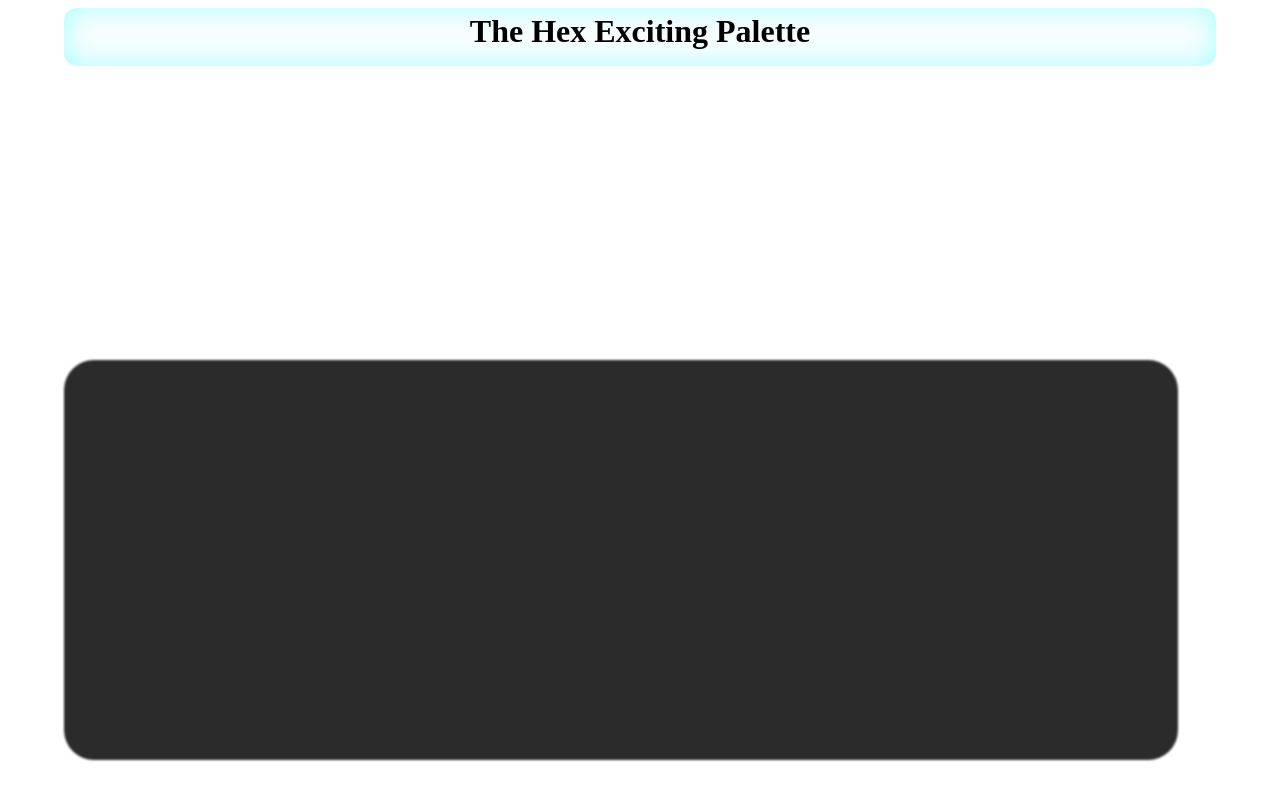
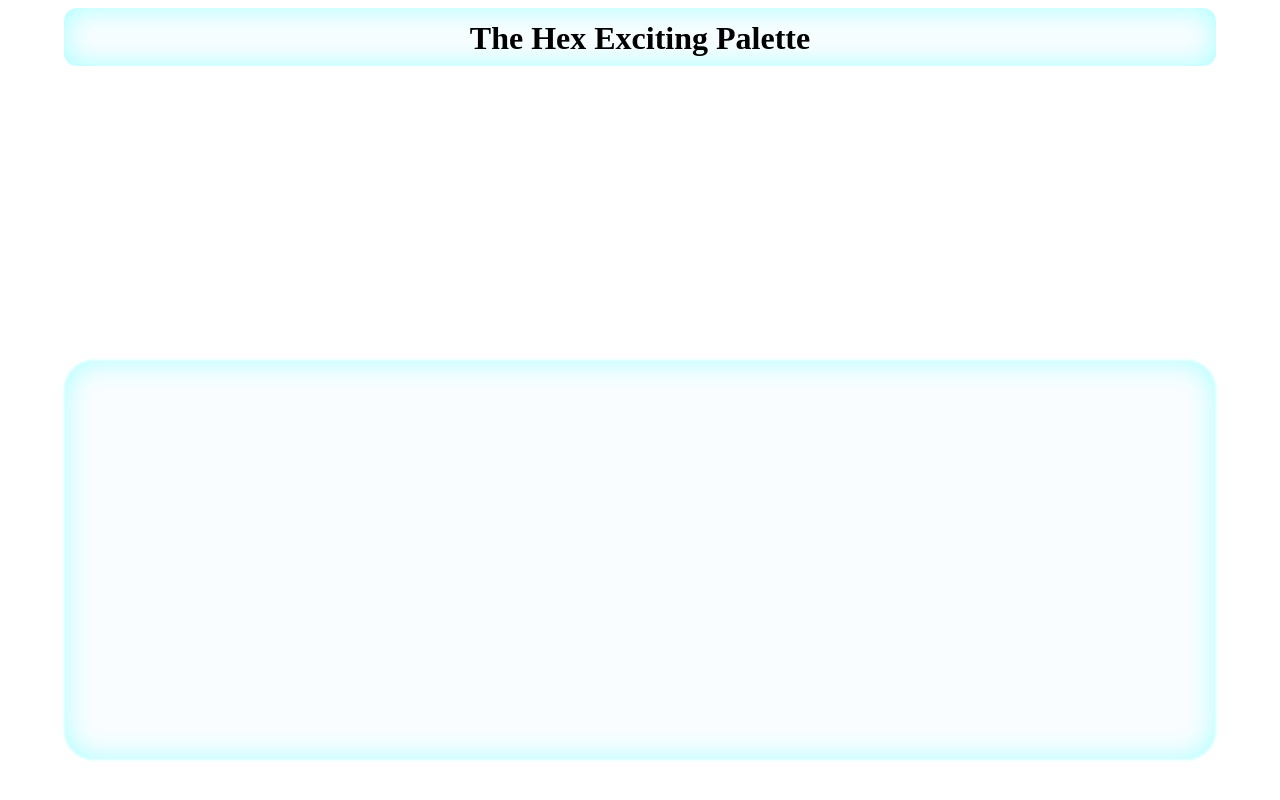
Before and after one commit to thisispavlova/Hexes, a plain HTML site: page main.html in a window 1280 px wide. Drawn offline with nearby package versions, Linux system fonts and the light colour scheme.

Commit message:
Fixed hex container alignment

```diff
--- a/SimpleHexGrid.css
+++ b/SimpleHexGrid.css
@@ -36,10 +36,11 @@ html {
   }
 
   .BlackBlock {
-   background-color: black;
    filter: blur(1px) ;
-   opacity: 0.83;
-   width: 87%;
+   background-color: aliceblue;
+   opacity: 0.35;
+   box-shadow: inset 0 0 30px cyan;
+   width: 90%;
    height: 50%;
    position: fixed;
    bottom: 50%;
@@ -77,7 +78,7 @@ html {
 
  .title {
   margin: 0 auto;
-  top: 13px;
+  top: 20px;
   z-index: 2;
   position: relative;
 
```
